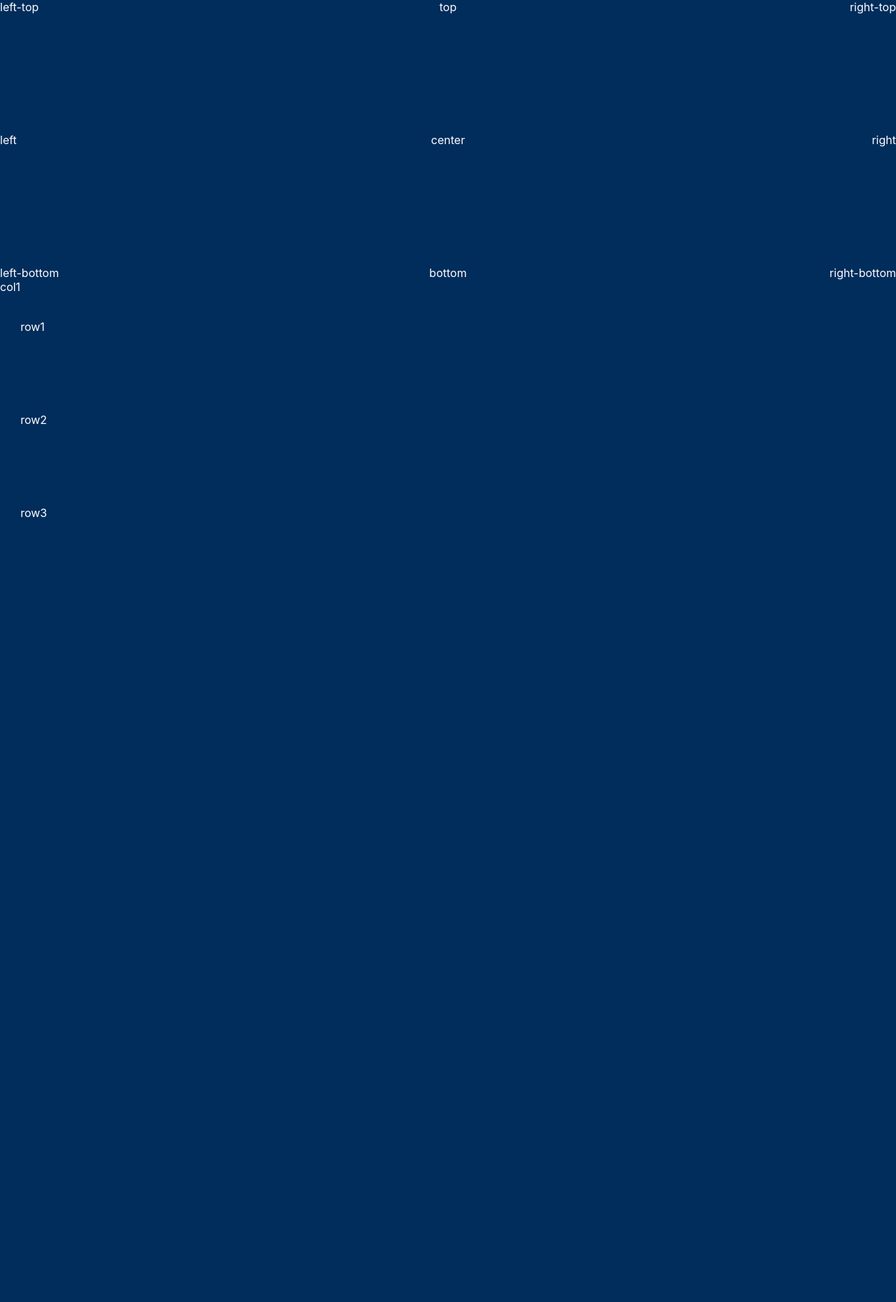
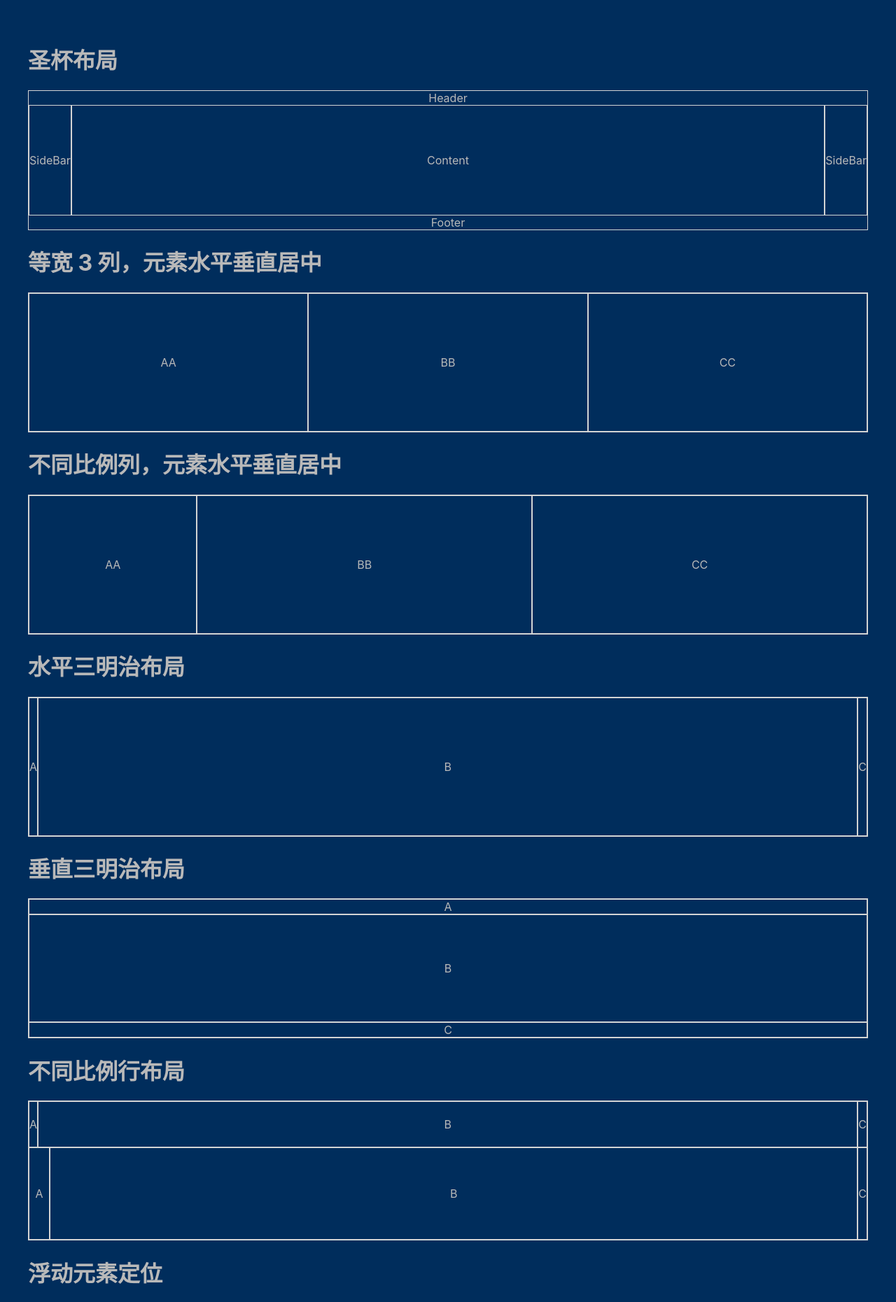
Before and after one commit to wenshin/dxml, a React (Create React App) app: page / in a window 1280 px wide. Shown: the top 1861 px of the page at 70% size. Before the commit the page ends 800 px from the top, so only its background shows below. Built offline with nearby package versions, Linux system fonts and the light colour scheme.

Commit message:
feat: 新的布局设计

```diff
--- a/src/App.css
+++ b/src/App.css
@@ -1,7 +1,11 @@
 html,body,#root {
   height: 100%;
-  color: white;
+  color: rgb(185, 185, 185);
   background: #002d5c
+}
+
+d-view {
+  border: solid 1px rgb(212, 212, 212);
 }
 
 .App {
--- a/src/App.tsx
+++ b/src/App.tsx
@@ -3,9 +3,73 @@ import './App.css';
 
 function App() {
   return (
-    <d-view>
-      <d-row height='equal'>
-        <d-layer>
+    <div style={{ padding: 40 }}>
+      <h1>圣杯布局</h1>
+      <div style={{ height: '200px' }}>
+        <d-view role='col'>
+          <d-row align-items='center'>
+            Header
+          </d-row>
+          <d-row dimension='stretch'>
+            <d-view align-items='center'>SideBar</d-view>
+            <d-view dimension='stretch' align-items='center'>Content</d-view>
+            <d-view align-items='center'>SideBar</d-view>
+          </d-row>
+          <d-row align-items='center'>
+            Footer
+          </d-row>
+        </d-view>
+      </div>
+      <h1>等宽 3 列，元素水平垂直居中</h1>
+      <div style={{ height: '200px' }}>
+        <d-view role='row'>
+          <d-view dimension='1' align-items='center'><div>A</div><div>A</div></d-view>
+          <d-view dimension='1' align-items='center'>BB</d-view>
+          <d-view dimension='1' align-items='center'>CC</d-view>
+        </d-view>
+      </div>
+      <h1>不同比例列，元素水平垂直居中</h1>
+      <div style={{ height: '200px' }}>
+        <d-view role='row'>
+          <d-view dimension='1' align-items='center'><div>A</div><div>A</div></d-view>
+          <d-view dimension='2' align-items='center'>BB</d-view>
+          <d-view dimension='2' align-items='center'>CC</d-view>
+        </d-view>
+      </div>
+      <h1>水平三明治布局</h1>
+      <div style={{ height: '200px' }}>
+        <d-view role='row'>
+          <d-view align-items='center'>A</d-view>
+          <d-view dimension='stretch' align-items='center'>B</d-view>
+          <d-view align-items='center'>C</d-view>
+        </d-view>
+      </div>
+      <h1>垂直三明治布局</h1>
+      <div style={{ height: '200px' }}>
+        <d-view role='col'>
+          <d-view align-items='center'>A</d-view>
+          <d-view dimension='stretch' align-items='center'>B</d-view>
+          <d-view align-items='center'>C</d-view>
+        </d-view>
+      </div>
+      <h1>不同比例行布局</h1>
+      <div style={{ height: '200px' }}>
+        <d-view role='col'>
+          <d-row dimension='1'>
+            <d-view align-items='center'>A</d-view>
+            <d-view dimension='stretch' align-items='center'>B</d-view>
+            <d-view align-items='center'>C</d-view>
+          </d-row>
+          <d-row dimension='2'>
+            <d-view align-items='center' style={{ width: 30 }}>A</d-view>
+            <d-view dimension='stretch' align-items='center'>B</d-view>
+            <d-view align-items='center'>C</d-view>
+          </d-row>
+        </d-view>
+      </div>
+      <h1>浮动元素定位</h1>
+      <div style={{ height: '200px' }}>
+        <d-view role='col'>
           <d-float class='my-class' align='top'>top</d-float>
           <d-float align='right-top'>right-top</d-float>
           <d-float align='right'>right</d-float>
@@ -15,21 +79,9 @@ function App() {
           <d-float align='left'>left</d-float>
           <d-float align='left-top'>left-top</d-float>
           <d-float align='center'>center</d-float>
-        </d-layer>
-      </d-row>
-      <d-row height='equal'>
-        <d-view>
-          <d-col>col1</d-col>
-          <d-col width='stretch'>
-            <d-view>
-              <d-row height='equal'>row1</d-row>
-              <d-row height='equal'>row2</d-row>
-              <d-row height='equal'>row3</d-row>
-            </d-view>
-          </d-col>
         </d-view>
-      </d-row>
-    </d-view>
+      </div>
+    </div>
   );
 }
 
--- a/src/webc/col.ts
+++ b/src/webc/col.ts
@@ -1,4 +1,5 @@
-import { View } from './view';
+import { getFlexAlignCSS } from "./util";
+import { View } from "./view";
 
 declare global {
   namespace JSX {
@@ -6,8 +7,7 @@ declare global {
       'd-col': React.DetailedHTMLProps<
         React.HTMLAttributes<HTMLElement> & {
           class?: string;
-          width?: 'equal' | 'stretch' | string;
-          'align-items'?: 'start' | 'end';
+          dimension?: 'stretch' | string;
         },
         HTMLElement
       >; // Normal web component
@@ -26,27 +26,24 @@ export class Col extends HTMLElement {
       const style = document.createElement('style');
       style.id = Col.id;
 
-      style.textContent = `${View.tag} > ${Col.tag} {
+      style.textContent = `${Col.tag} {
         position: relative;
-        display: block;
-        height: 100%;
+        display: inline-flex;
+        flex-direction: column;
         box-sizing: border-box;
         flex: none;
       }
-      ${View.tag} > ${Col.tag}[align-items="start"] {
-        display: flex;
-        align-items: start;
+      ${Col.tag} > *,
+      ${Col.tag} > ${View.tag} {
+        height: auto;
       }
-      ${View.tag} > ${Col.tag}[align-items="end"] {
-        display: flex;
-        align-items: end;
-      }
-      ${View.tag} > ${Col.tag}[width="equal"] {
-        width: 1px;
+      ${getFlexAlignCSS(Col.tag)}
+      ${Col.tag} > [dimension] {
+        overflow: auto;
         flex: 1;
       }
-      ${View.tag} > ${Col.tag}[width="stretch"] {
-        width: 0px;
+      ${Col.tag} > [dimension="stretch"] {
+        overflow: auto;
         flex: 1;
       }`;
       document.head.appendChild(style);
@@ -54,22 +51,9 @@ export class Col extends HTMLElement {
   }
 
   connectedCallback() {
-    const width = this.getAttribute('width');
-    if (width !== 'equal' && width !== 'stretch' && width) {
-      this.style.width = width;
-    }
-    const alignItems = this.getAttribute('align-items');
-    if (!alignItems) {
-      this.setAttribute('align-items', 'center');
-    }
-    if (this.parentElement) {
-      this.parentElement.setAttribute('role', 'col-container');
-    }
-  }
-
-  attributeChangedCallback(name: string, oldValue: string, newValue: string) {
-    if (name === 'width') {
-      this.style.width = newValue;
+    const dimension = this.getAttribute('dimension');
+    if (dimension !== 'stretch' && dimension && this.parentElement) {
+      this.style.flexGrow = dimension;
     }
   }
 }
--- a/src/webc/float.ts
+++ b/src/webc/float.ts
@@ -1,11 +1,10 @@
-import { Layer } from './layer';
+import { PositionType } from "./util";
 
-type Align = 'top' | 'right-top' | 'right' | 'right-bottom' | 'bottom' | 'left-bottom' | 'left' | 'left-top' | 'center';
 declare global {
   namespace JSX {
     interface IntrinsicElements {
       'd-float': React.DetailedHTMLProps<
-        React.HTMLAttributes<HTMLElement> & { align?: Align; class?: string },
+        React.HTMLAttributes<HTMLElement> & { align?: PositionType; class?: string },
         HTMLElement
       >; // Normal web component
     }
--- a/src/webc/row.ts
+++ b/src/webc/row.ts
@@ -1,4 +1,5 @@
-import { View } from './view';
+import { getFlexAlignCSS } from "./util";
+import { View } from "./view";
 
 declare global {
   namespace JSX {
@@ -6,8 +7,7 @@ declare global {
       'd-row': React.DetailedHTMLProps<
         React.HTMLAttributes<HTMLElement> & {
           class?: string;
-          height?: 'equal' | 'stretch' | string;
-          'align-items'?: 'start' | 'end';
+          dimension?: 'stretch' | string;
         },
         HTMLElement
       >; // Normal web component
@@ -26,31 +26,27 @@ export class Row extends HTMLElement {
       const style = document.createElement('style');
       style.id = Row.id;
 
-      style.textContent = `${View.tag} > ${Row.tag} {
+      style.textContent = `${Row.tag} {
         position: relative;
-        display: block;
-        width: 100%;
+        display: flex;
+        flex-direction: row;
         box-sizing: border-box;
         flex: none;
+        height: fit-content;
       }
-      ${View.tag} > ${Row.tag}[align-items="center"] {
-        display: flex;
-        align-items: center;
+      ${Row.tag} > *,
+      ${Row.tag} > ${View.tag} {
+        width: auto;
       }
-      ${View.tag} > ${Row.tag}[align-items="start"] {
-        display: flex;
-        align-items: start;
-      }
-      ${View.tag} > ${Row.tag}[align-items="end"] {
-        display: flex;
-        align-items: end;
-      }
-      ${View.tag} > ${Row.tag}[height="equal"] {
-        height: 1px;
+      ${getFlexAlignCSS(Row.tag)}
+      ${Row.tag} > [dimension] {
+        width: 1px;
+        min-width: 1px;
+        overflow: auto;
         flex: 1;
       }
-      ${View.tag} > ${Row.tag}[height="stretch"] {
-        height: 0px;
+      ${Row.tag} > [dimension="stretch"] {
+        overflow: auto;
         flex: 1;
       }`;
       document.head.appendChild(style);
@@ -58,22 +54,9 @@ export class Row extends HTMLElement {
   }
 
   connectedCallback() {
-    const height = this.getAttribute('height');
-    if (height !== 'equal' && height !== 'stretch' && height) {
-      this.style.height = height;
-    }
-    const alignItems = this.getAttribute('align-items');
-    if (!alignItems) {
-      this.setAttribute('align-items', 'center');
-    }
-    if (this.parentElement) {
-      this.parentElement.setAttribute('role', 'row-container');
-    }
-  }
-
-  attributeChangedCallback(name: string, oldValue: string, newValue: string) {
-    if (name === 'height') {
-      this.style.height = newValue;
+    const dimension = this.getAttribute('dimension');
+    if (dimension !== 'stretch' && dimension && this.parentElement) {
+      this.style.flexGrow = dimension;
     }
   }
 }
--- /dev/null
+++ b/src/webc/util.ts
@@ -0,0 +1,50 @@
+export type PositionType = 'top' | 'right-top' | 'right' | 'right-bottom' | 'bottom' | 'left-bottom' | 'left' | 'left-top' | 'center';
+
+export function findAncestor(elem: HTMLElement, judge: (e: HTMLElement) => boolean): HTMLElement | null {
+  if (elem.parentElement && judge(elem.parentElement)) {
+    return elem.parentElement
+  }
+  if (elem.parentElement) {
+    return findAncestor(elem.parentElement, judge)
+  }
+  return null;
+}
+
+export function getFlexAlignCSS(tag: string) {
+  return `${tag}[align-items="center"] {
+    align-items: center;
+    justify-content: center;
+  }
+  ${tag}[align-items="top"] {
+    align-items: start;
+    justify-content: start;
+  }
+  ${tag}[align-items="left"] {
+    align-items: center;
+    justify-content: end;
+  }
+  ${tag}[align-items="right"] {
+    align-items: center;
+    justify-content: start;
+  }
+  ${tag}[align-items="bottom"] {
+    align-items: end;
+    justify-content: center;
+  }
+  ${tag}[align-items="right-top"] {
+    align-items: start;
+    justify-content: end;
+  }
+  ${tag}[align-items="right-bottom"] {
+    align-items: end;
+    justify-content: end;
+  }
+  ${tag}[align-items="left-top"] {
+    align-items: start;
+    justify-content: start;
+  }
+  ${tag}[align-items="left-bottom"] {
+    align-items: end;
+    justify-content: start;
+  }`;
+}
--- a/src/webc/view.ts
+++ b/src/webc/view.ts
@@ -1,7 +1,16 @@
+import { Col } from "./col";
+import { Row } from "./row";
+import { getFlexAlignCSS, PositionType } from "./util";
+
 declare global {
   namespace JSX {
     interface IntrinsicElements {
-      'd-view': React.DetailedHTMLProps<React.HTMLAttributes<HTMLElement> & { class?: string }, HTMLElement>; // Normal web component
+      'd-view': React.DetailedHTMLProps<React.HTMLAttributes<HTMLElement> & {
+        class?: string;
+        role?: 'row' | 'col';
+        dimension?: 'equal' | 'stretch' | string;
+        'align-items'?: PositionType;
+      }, HTMLElement>; // Normal web component
     }
   }
 }
@@ -22,15 +31,50 @@ export class View extends HTMLElement {
         width: 100%;
         display: block;
         box-sizing: border-box;
+        flex: none;
       }
-      ${View.tag}[role="col-container"] {
+      ${View.tag}[align-items],
+      ${View.tag}[role] {
         display: flex;
       }
-      ${View.tag}[role="row-container"] {
-        display: flex;
+      ${View.tag}[role="col"] {
         flex-direction: column;
+      }
+      ${getFlexAlignCSS(View.tag)}
+      ${View.tag}[role="row"] > *,
+      ${View.tag}[role="row"] > ${View.tag} {
+        width: auto;
+      }
+      ${View.tag}[role="row"] > [dimension] {
+        width: 1px;
+        min-width: 1px;
+        overflow: auto;
+        flex: 1;
+      }
+      ${View.tag}[role="row"] > [dimension="stretch"] {
+        overflow: auto;
+        flex: 1;
+      }
+      ${View.tag}[role="col"] > *,
+      ${View.tag}[role="col"] > ${View.tag} {
+        height: auto;
+      }
+      ${View.tag}[role="col"] > [dimension] {
+        overflow: auto;
+        flex: 1;
+      }
+      ${View.tag}[role="col"] > [dimension="stretch"] {
+        overflow: auto;
+        flex: 1;
       }`;
       document.head.appendChild(style);
+    }
+  }
+
+  connectedCallback() {
+    const dimension = this.getAttribute('dimension');
+    if (dimension !== 'stretch' && dimension && this.parentElement) {
+      this.style.flexGrow = dimension;
     }
   }
 }
```
